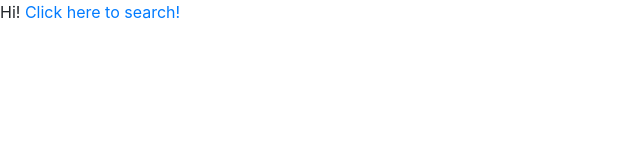
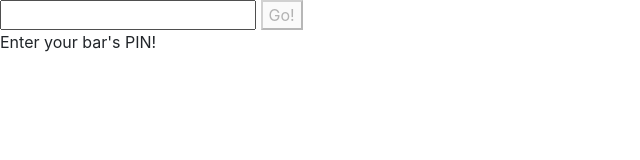
Before and after one commit to Joeento/beacon, a website: page public/index.html in a window 1280 px wide. Shown: the whole page, without its empty margins (0-640 px from the left). Drawn offline with nearby package versions, Linux system fonts and the light colour scheme; some packages are replaced by stand-ins of ours.

Commit message:
Submit button is now disabled until a valid PIN is entered

```diff
--- a/public/views/home.html
+++ b/public/views/home.html
@@ -1,2 +1,4 @@
-Hi!
-<a href="#/search">Click here to search!</a>
+<input ng-model="pin" name="pin" ng-change="getBarByPin()"/>
+<button ng-disabled="pinValid" type="submit" ng-click="setBar()" class="">Go!</button>
+<br />
+<span>{{status}}</span>
```
